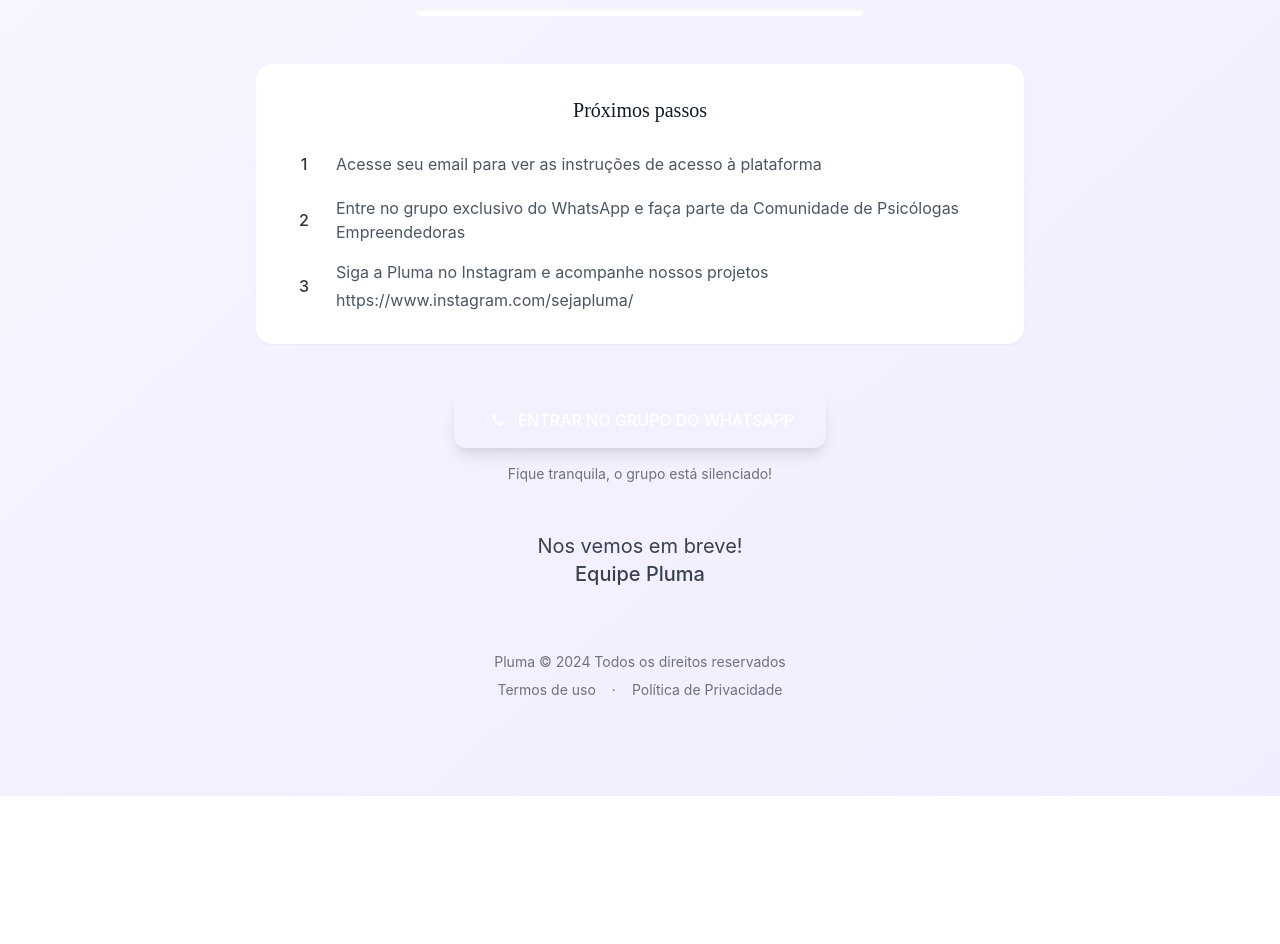
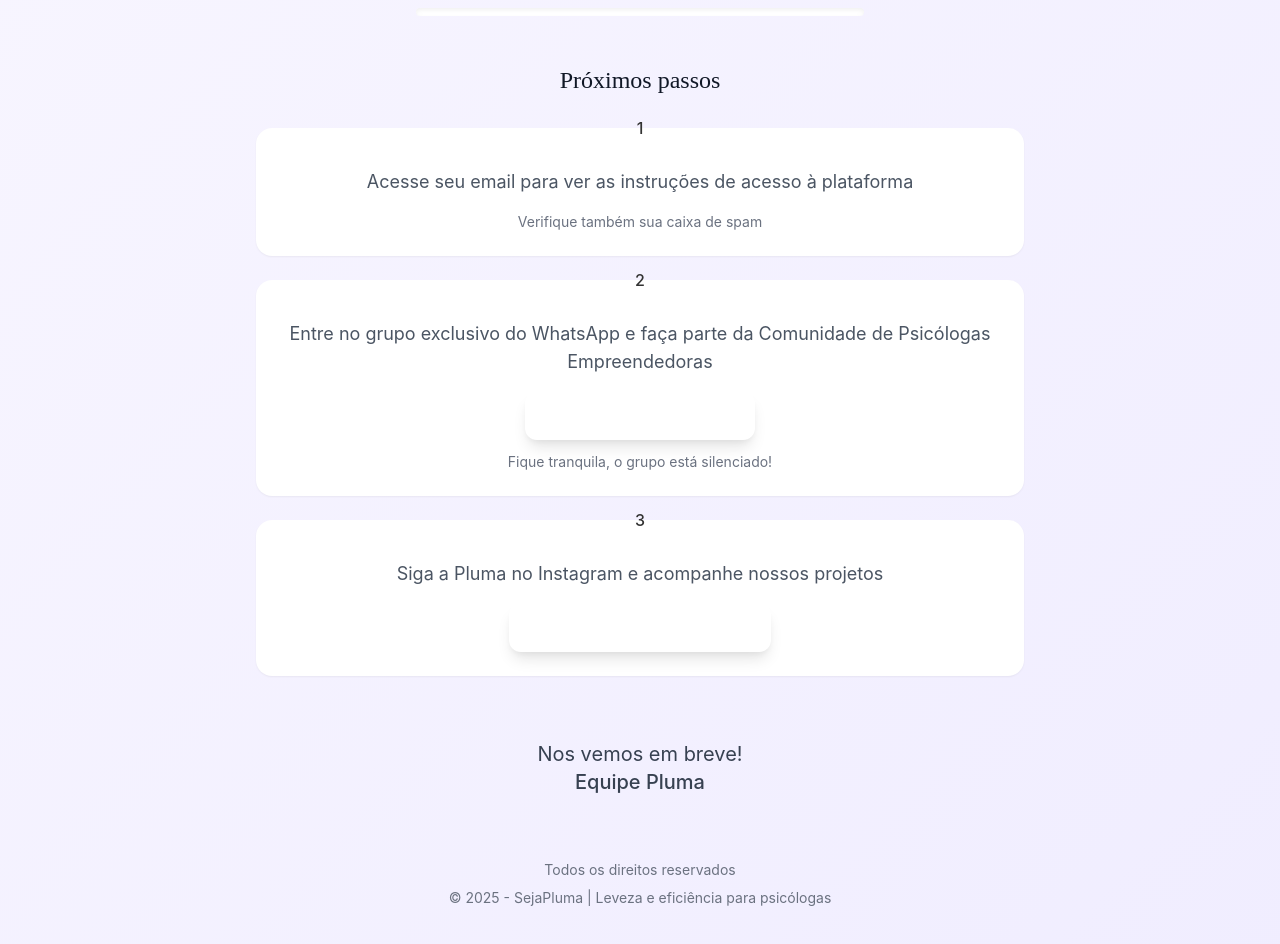
Before and after one commit to sejapluma/obrigado, a Next.js app: page / in a window 1280 px wide. Shown: the part 360-1304 px from the top of the page. Before the commit the page ends 1156 px from the top, so only its background shows below. Built offline with nearby package versions, Linux system fonts and the light colour scheme.

Commit message:
feat: centraliza elementos e sobrepõe números nos cards

```diff
--- a/src/app/page.tsx
+++ b/src/app/page.tsx
@@ -36,57 +36,77 @@ export default function Home() {
         </div>
 
         {/* Próximos Passos */}
-        <div className="bg-white rounded-2xl p-8 shadow-sm mb-12">
-          <h2 className="text-xl font-serif font-medium text-gray-900 mb-6">
-            Próximos passos
-          </h2>
-          <div className="space-y-4">
-            <div className="flex items-center gap-4 text-left">
-              <div className="w-8 h-8 bg-[#9177FF] bg-opacity-10 rounded-full flex items-center justify-center flex-shrink-0">
+        <h2 className="text-2xl font-serif font-medium text-gray-900 mb-8 text-center">
+          Próximos passos
+        </h2>
+
+        {/* Cards de Próximos Passos */}
+        <div className="space-y-6">
+          {/* Card 1 - Email */}
+          <div className="bg-white rounded-2xl p-6 shadow-sm relative">
+            <div className="absolute -top-4 left-1/2 transform -translate-x-1/2">
+              <div className="w-8 h-8 bg-[#9177FF] bg-opacity-10 rounded-full flex items-center justify-center">
                 <span className="text-[#9177FF] font-medium">1</span>
               </div>
-              <p className="text-gray-600">
+            </div>
+            <div className="text-center pt-4">
+              <p className="text-gray-600 text-lg mb-4">
                 Acesse seu email para ver as instruções de acesso à plataforma
               </p>
+              <div className="text-sm text-gray-500">
+                Verifique também sua caixa de spam
+              </div>
             </div>
-            <div className="flex items-center gap-4 text-left">
-              <div className="w-8 h-8 bg-[#9177FF] bg-opacity-10 rounded-full flex items-center justify-center flex-shrink-0">
+          </div>
+
+          {/* Card 2 - WhatsApp */}
+          <div className="bg-white rounded-2xl p-6 shadow-sm relative">
+            <div className="absolute -top-4 left-1/2 transform -translate-x-1/2">
+              <div className="w-8 h-8 bg-[#9177FF] bg-opacity-10 rounded-full flex items-center justify-center">
                 <span className="text-[#9177FF] font-medium">2</span>
               </div>
-              <p className="text-gray-600">
+            </div>
+            <div className="text-center pt-4">
+              <p className="text-gray-600 text-lg mb-4">
                 Entre no grupo exclusivo do WhatsApp e faça parte da Comunidade de Psicólogas Empreendedoras
               </p>
+              <a href="https://chat.whatsapp.com/InGI2c8jH8928jRjcjyPJ1"
+                 className="inline-flex items-center justify-center gap-2 bg-[#25D366] hover:bg-[#20BD5A] text-white font-medium px-6 py-3 rounded-xl transition-all duration-300 hover:scale-[1.02] shadow-lg">
+                <svg className="w-5 h-5" fill="currentColor" viewBox="0 0 24 24">
+                  <path d="M17.472 14.382c-.297-.149-1.758-.867-2.03-.967-.273-.099-.471-.148-.67.15-.197.297-.767.966-.94 1.164-.173.199-.347.223-.644.075-.297-.15-1.255-.463-2.39-1.475-.883-.788-1.48-1.761-1.653-2.059-.173-.297-.018-.458.13-.606.134-.133.298-.347.446-.52.149-.174.198-.298.298-.497.099-.198.05-.371-.025-.52-.075-.149-.669-1.612-.916-2.207-.242-.579-.487-.5-.669-.51-.173-.008-.371-.01-.57-.01-.198 0-.52.074-.792.372-.272.297-1.04 1.016-1.04 2.479 0 1.462 1.065 2.875 1.213 3.074.149.198 2.096 3.2 5.077 4.487.709.306 1.262.489 1.694.625.712.227 1.36.195 1.871.118.571-.085 1.758-.719 2.006-1.413.248-.694.248-1.289.173-1.413-.074-.124-.272-.198-.57-.347z"/>
+                </svg>
+                ENTRAR NO GRUPO
+              </a>
+              <div className="text-sm text-gray-500 mt-3">
+                Fique tranquila, o grupo está silenciado!
+              </div>
             </div>
-            <div className="flex items-center gap-4 text-left">
-              <div className="w-8 h-8 bg-[#9177FF] bg-opacity-10 rounded-full flex items-center justify-center flex-shrink-0">
+          </div>
+
+          {/* Card 3 - Instagram */}
+          <div className="bg-white rounded-2xl p-6 shadow-sm relative">
+            <div className="absolute -top-4 left-1/2 transform -translate-x-1/2">
+              <div className="w-8 h-8 bg-[#9177FF] bg-opacity-10 rounded-full flex items-center justify-center">
                 <span className="text-[#9177FF] font-medium">3</span>
               </div>
-              <p className="text-gray-600">
+            </div>
+            <div className="text-center pt-4">
+              <p className="text-gray-600 text-lg mb-4">
                 Siga a Pluma no Instagram e acompanhe nossos projetos
-                <a href="https://www.instagram.com/sejapluma/" className="text-[#9177FF] hover:text-[#7B61FF] transition-colors block mt-1">
-                  https://www.instagram.com/sejapluma/
-                </a>
               </p>
+              <a href="https://www.instagram.com/sejapluma/"
+                 className="inline-flex items-center justify-center gap-2 bg-gradient-to-r from-[#833AB4] via-[#FD1D1D] to-[#F77737] text-white font-medium px-6 py-3 rounded-xl transition-all duration-300 hover:scale-[1.02] shadow-lg">
+                <svg className="w-5 h-5" fill="currentColor" viewBox="0 0 24 24">
+                  <path d="M12 2.163c3.204 0 3.584.012 4.85.07 3.252.148 4.771 1.691 4.919 4.919.058 1.265.069 1.645.069 4.849 0 3.205-.012 3.584-.069 4.849-.149 3.225-1.664 4.771-4.919 4.919-1.266.058-1.644.07-4.85.07-3.204 0-3.584-.012-4.849-.07-3.26-.149-4.771-1.699-4.919-4.92-.058-1.265-.07-1.644-.07-4.849 0-3.204.013-3.583.07-4.849.149-3.227 1.664-4.771 4.919-4.919 1.266-.057 1.645-.069 4.849-.069zm0-2.163c-3.259 0-3.667.014-4.947.072-4.358.2-6.78 2.618-6.98 6.98-.059 1.281-.073 1.689-.073 4.948 0 3.259.014 3.668.072 4.948.2 4.358 2.618 6.78 6.98 6.98 1.281.058 1.689.072 4.948.072 3.259 0 3.668-.014 4.948-.072 4.354-.2 6.782-2.618 6.979-6.98.059-1.28.073-1.689.073-4.948 0-3.259-.014-3.667-.072-4.947-.196-4.354-2.617-6.78-6.979-6.98-1.281-.059-1.69-.073-4.949-.073zm0 5.838c-3.403 0-6.162 2.759-6.162 6.162s2.759 6.163 6.162 6.163 6.162-2.759 6.162-6.163c0-3.403-2.759-6.162-6.162-6.162zm0 10.162c-2.209 0-4-1.79-4-4 0-2.209 1.791-4 4-4s4 1.791 4 4c0 2.21-1.791 4-4 4zm6.406-11.845c-.796 0-1.441.645-1.441 1.44s.645 1.44 1.441 1.44c.795 0 1.439-.645 1.439-1.44s-.644-1.44-1.439-1.44z"/>
+                </svg>
+                SEGUIR NO INSTAGRAM
+              </a>
             </div>
           </div>
         </div>
 
-        {/* Botão do WhatsApp */}
-        <div className="mb-12">
-          <a href="https://chat.whatsapp.com/InGI2c8jH8928jRjcjyPJ1"
-             className="inline-flex items-center justify-center gap-2 bg-[#25D366] hover:bg-[#20BD5A] text-white font-medium px-8 py-4 rounded-xl transition-all duration-300 hover:scale-[1.02] shadow-lg">
-            <svg className="w-6 h-6" fill="currentColor" viewBox="0 0 24 24">
-              <path d="M17.472 14.382c-.297-.149-1.758-.867-2.03-.967-.273-.099-.471-.148-.67.15-.197.297-.767.966-.94 1.164-.173.199-.347.223-.644.075-.297-.15-1.255-.463-2.39-1.475-.883-.788-1.48-1.761-1.653-2.059-.173-.297-.018-.458.13-.606.134-.133.298-.347.446-.52.149-.174.198-.298.298-.497.099-.198.05-.371-.025-.52-.075-.149-.669-1.612-.916-2.207-.242-.579-.487-.5-.669-.51-.173-.008-.371-.01-.57-.01-.198 0-.52.074-.792.372-.272.297-1.04 1.016-1.04 2.479 0 1.462 1.065 2.875 1.213 3.074.149.198 2.096 3.2 5.077 4.487.709.306 1.262.489 1.694.625.712.227 1.36.195 1.871.118.571-.085 1.758-.719 2.006-1.413.248-.694.248-1.289.173-1.413-.074-.124-.272-.198-.57-.347z"/>
-            </svg>
-            ENTRAR NO GRUPO DO WHATSAPP
-          </a>
-          <p className="text-gray-500 text-sm mt-4">
-            Fique tranquila, o grupo está silenciado!
-          </p>
-        </div>
-
         {/* Assinatura */}
-        <div className="text-center">
+        <div className="text-center mt-16">
           <p className="text-xl text-gray-700">
             Nos vemos em breve!<br />
             <span className="font-medium">Equipe Pluma</span>
@@ -96,16 +116,8 @@ export default function Home() {
 
       {/* Footer */}
       <footer className="mt-16 text-center text-sm text-gray-500">
-        <p>Pluma © 2024 Todos os direitos reservados</p>
-        <div className="mt-2 space-x-4">
-          <a href="#" className="text-[#9177FF] hover:text-[#7B61FF] transition-colors">
-            Termos de uso
-          </a>
-          <span>·</span>
-          <a href="#" className="text-[#9177FF] hover:text-[#7B61FF] transition-colors">
-            Política de Privacidade
-          </a>
-        </div>
+        <p className="mb-2">Todos os direitos reservados</p>
+        <p>© 2025 - SejaPluma | Leveza e eficiência para psicólogas</p>
       </footer>
     </main>
   )
```
